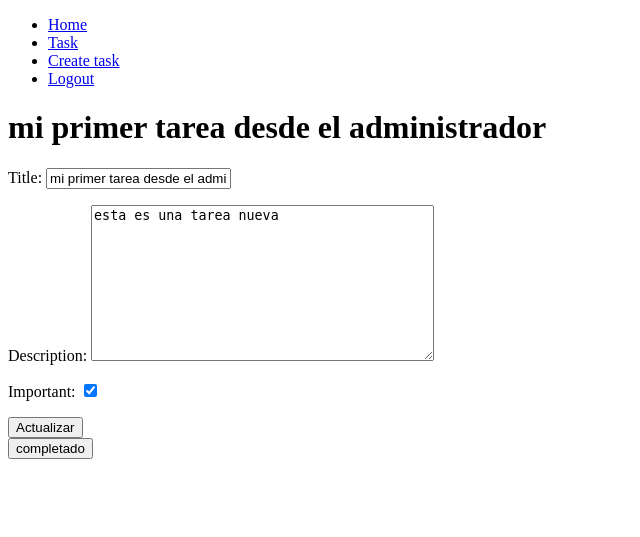
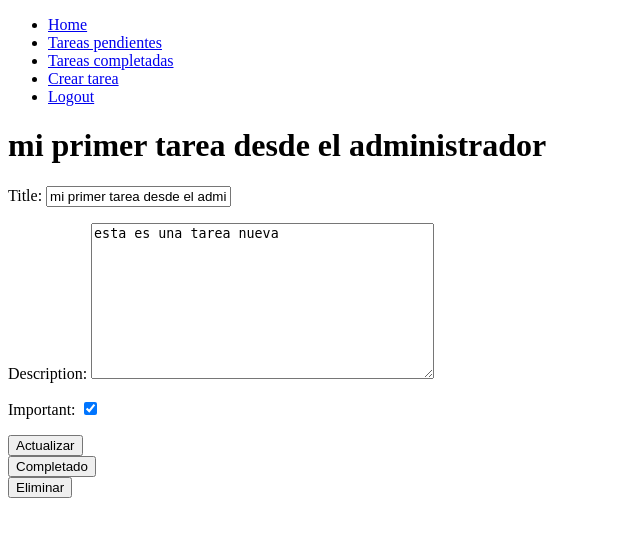
Before and after one commit to DanyBarrueto/Django_Crud, a Django app: page /tasks/1 in a window 1280 px wide. Shown: the top 537 px of the page, without its empty margins (0-640 px from the left). Run offline with Django 5.2, Linux system fonts and the light colour scheme; a user stored in the database is signed in; data comes from the database, SQL or seed files in the repository; both versions use the stored data as it was after the commit.

Commit message:
v12
2:13:03
Se puso opcion de eliminar, lista de tareas completadas, fecha y hora en las tareas completadas

```diff
--- a/djangocrud/urls.py
+++ b/djangocrud/urls.py
@@ -28,4 +28,6 @@ urlpatterns = [
     path('tasks/create', views.create_task, name='create_task'),
     path('tasks/<int:task_id>', views.task_detail, name='task_detail'),
     path('tasks/<int:task_id>/complete', views.complete_task, name='complete_task'),
+    path('tasks/<int:task_id>/delete', views.delete_task, name='delete_task'),
+    path('tasks_completed', views.tasks_completed, name='task_completed'),
 ]
--- a/tasks/templates/base.html
+++ b/tasks/templates/base.html
@@ -18,10 +18,13 @@
 
             {% if user.is_authenticated %}
             <li>
-                <a href="/tasks">Task</a>
+                <a href="/tasks">Tareas pendientes
             </li>
             <li>
-                <a href="/tasks/create">Create task</a>
+                <a href="/tasks_completed">Tareas completadas</a>
+            </li>
+            <li>
+                <a href="/tasks/create">Crear tarea</a>
             </li>
             <li>
                 <a href="/logout">Logout</a>
--- a/tasks/templates/task_detail.html
+++ b/tasks/templates/task_detail.html
@@ -16,7 +16,14 @@
 <form action="{% url 'complete_task' task.id %}" method="post">
     {%csrf_token%}
     <button>
-        completado
+        Completado
+    </button>
+</form>
+
+<form action="{% url 'delete_task' task.id %}" method="post">
+    {%csrf_token%}
+    <button>
+        Eliminar
     </button>
 </form>
 
--- a/tasks/templates/tasks.html
+++ b/tasks/templates/tasks.html
@@ -1,7 +1,7 @@
 {% extends 'base.html' %}
 
 {% block content %}
-<h1>tareas pendientes</h1>
+<h1>Tareas pendientes</h1>
 <ul>
     {%for task in tasks%}
     <li>
@@ -13,6 +13,7 @@
         {% endif %}
         <p>{{task.description}}</p>
         <p>{{task.user.username}}</p>
+        <p>{{ task.datecompleted|date:"d/m/Y H:i" }}</p>
         </a>
     </li>
 
--- a/tasks/views.py
+++ b/tasks/views.py
@@ -106,3 +106,13 @@ def complete_task(request, task_id):
         task.datecompleted = timezone.now()
         task.save()
         return redirect('tasks')
+
+def delete_task(request, task_id):
+    task = get_object_or_404(Task, pk=task_id, user=request.user)
+    if request.method == 'POST':
+        task.delete()
+        return redirect('tasks')
+
+def tasks_completed(request):
+    tasks = Task.objects.filter(user=request.user, datecompleted__isnull=False).order_by('-datecompleted')
+    return render(request, 'tasks.html',{'tasks': tasks} )
```
Also changed, not shown: db.sqlite3.
